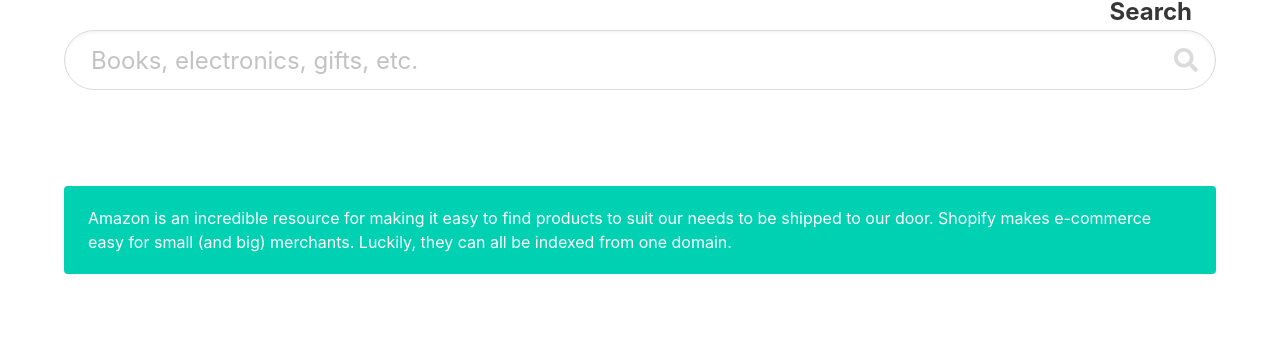
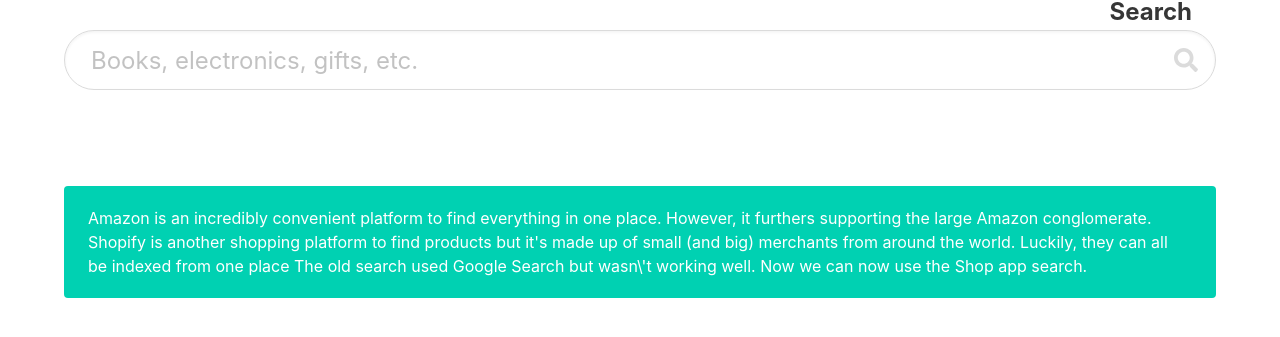
Before and after one commit to goatandsheep/shopizon, a plain HTML site: page index.html in a window 1280 px wide. Shown: the part 99-436 px from the top of the page. Drawn offline with nearby package versions, Linux system fonts and the light colour scheme.

Commit message:
move to shop app search

```diff
--- a/index.html
+++ b/index.html
@@ -33,8 +33,10 @@
     <section class="section">
         <div class="container">
             <p class="notification is-primary">
-                Amazon is an incredible resource for making it easy to find products to suit our needs to be shipped to our door.
-                Shopify makes e-commerce easy for small (and big) merchants. Luckily, they can all be indexed from one domain.
+                Amazon is an incredibly convenient platform to find everything in one place. However, it furthers supporting
+                the large Amazon conglomerate. Shopify is another shopping platform to find products but it's made up of small
+                (and big) merchants from around the world. Luckily, they can all be indexed from one place The old search
+                used Google Search but wasn\'t working well. Now we can now use the Shop app search.
             </p>
         </div>
     </section>
@@ -49,7 +51,8 @@
             const searchEl = document.getElementById('search__input-1')
             let query = searchEl.value || ''
             if (query) {
-                let src = "https://www.google.com/search?psb=1&tbm=shop&q=site%3Amyshopify.com+" + plusCase(query)
+                // let src = "https://www.google.com/search?psb=1&tbm=shop&q=site%3Amyshopify.com+" + plusCase(query)
+                let src = "https://shop.app/ai/search?query=" + plusCase(query)
                 window.location.href = src
             }
             return false;
```
